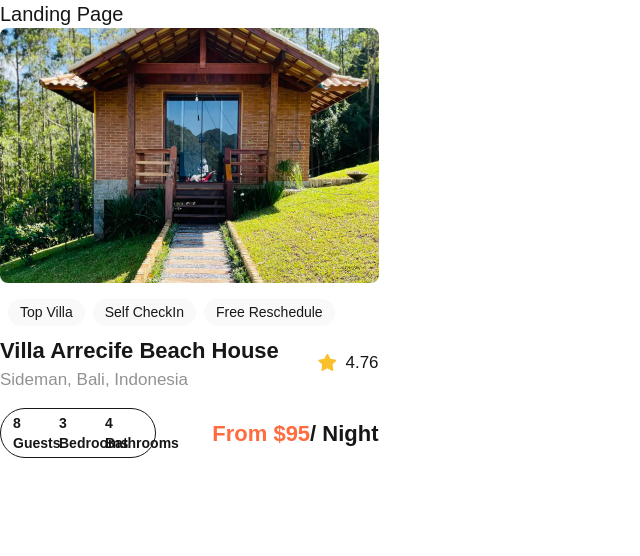
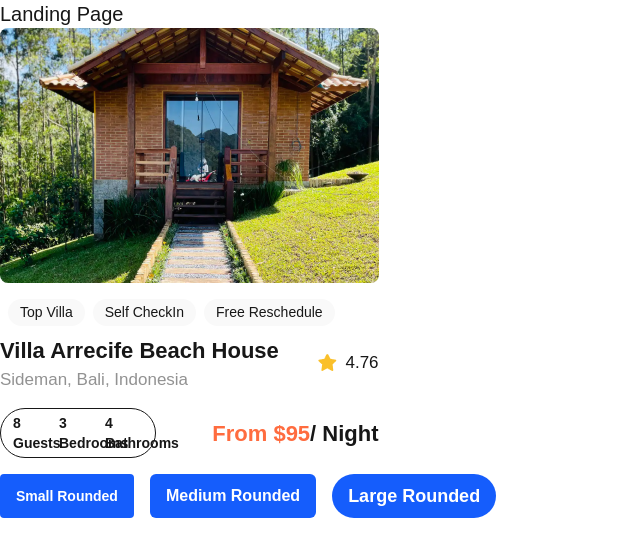
Before and after one commit to youssefamjad1/alx-project-0x00-setup, a Next.js app in the folder alx-project-0x00/: page /landing in a window 1280 px wide. Shown: the top 556 px of the page, without its empty margins (0-640 px from the left). Built offline with nearby package versions, Linux system fonts and the light colour scheme.

Commit message:
feat: add reusable Button component with dynamic title and styles; demonstrate usage on landing page with multiple sizes and shapes

```diff
--- /dev/null
+++ b/alx-project-0x00/components/Button.tsx
@@ -0,0 +1,12 @@
+import React from "react";
+import { ButtonProps } from "@/interfaces";
+
+const Button: React.FC<ButtonProps> = ({ title, styles }) => {
+  return (
+    <button className={`px-4 py-2 font-semibold text-white bg-blue-600 hover:bg-blue-700 transition ${styles}`}>
+      {title}
+    </button>
+  );
+};
+
+export default Button;
--- a/alx-project-0x00/interfaces/index.ts
+++ b/alx-project-0x00/interfaces/index.ts
@@ -1,3 +1,7 @@
 export interface PillProps {
   title: string
 }
+export interface ButtonProps {
+  title: string;
+  styles?: string; // Optional styles string to customize button
+}
--- a/alx-project-0x00/pages/landing.tsx
+++ b/alx-project-0x00/pages/landing.tsx
@@ -1,3 +1,4 @@
+import Button from '@/components/Button';
 import Card from '@/components/Card';
 import React from 'react';
 
@@ -6,6 +7,12 @@
     <div>
       <h1 className="text-xl font-extralight">Landing Page</h1>
       <Card />
+
+        <div className="mt-6 flex gap-4 flex-wrap">
+        <Button title="Small Rounded" styles="rounded-sm text-sm" />
+        <Button title="Medium Rounded" styles="rounded-md text-base" />
+        <Button title="Large Rounded" styles="rounded-full text-lg" />
+      </div>
     </div>
   );
 };
```
